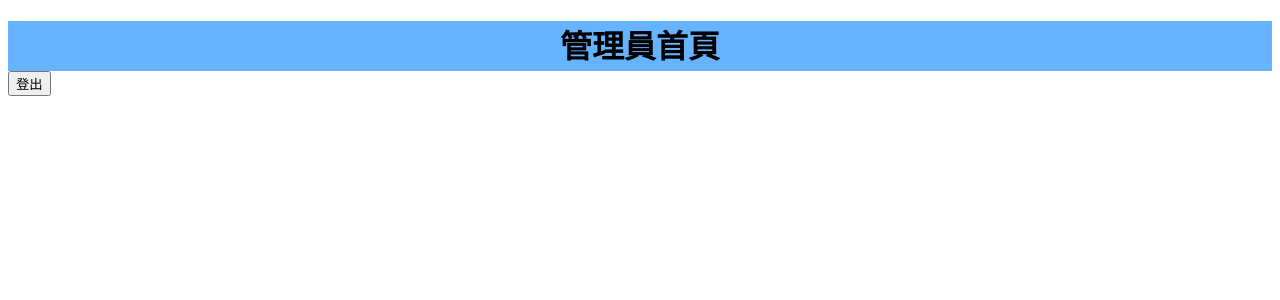
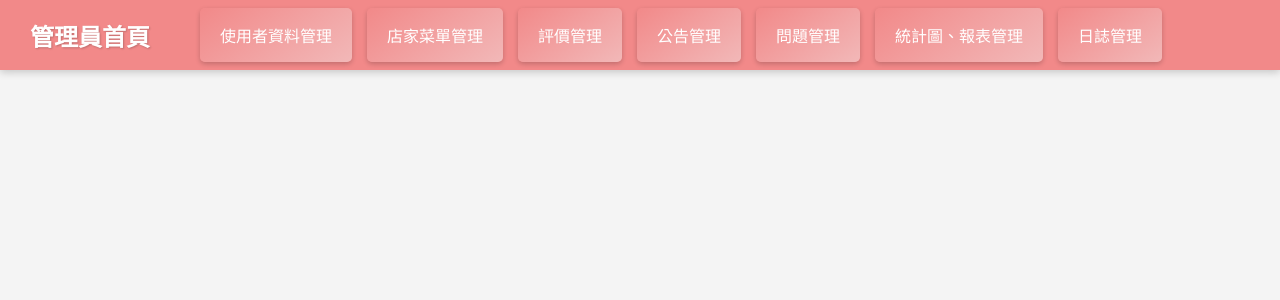
Before and after one commit to wushuhsien/nyust_food, a PHP site: page /admin.php in a window 1280 px wide. Shown: the top 300 px of the page. Run offline with PHP 8.4, Linux system fonts and the light colour scheme.

Commit message:
管理員首頁

```diff
--- a/admin.php
+++ b/admin.php
@@ -1,19 +1,133 @@
 <!DOCTYPE html>
-<html>
+<html lang="zh-Hant">
 <head>
-	<meta charset="UTF-8">
+<meta charset="UTF-8">
+<title>管理員首頁</title>
 <style>
-	#a{
-	background-color:#66B3FF;
-	height:50px;
-	float:center;
-	text-align: center;
-	}
+    body {
+        margin: 0;
+        font-family: 'Segoe UI', Tahoma, Geneva, Verdana, sans-serif;
+        background-color: #f4f4f4;
+    }
+
+    /* 頂部選單列 */
+    .top-menu {
+        background-color: #f28989; /* 主色：珊瑚粉 */
+        display: flex;
+        align-items: center;
+        padding: 0 30px;
+        box-shadow: 0 2px 8px rgba(0,0,0,0.2);
+        height: 70px;
+    }
+
+    /* 標題 */
+    .top-menu h1 {
+        color: #ffffff;
+        font-size: 24px;
+        margin: 0;
+        margin-right: 50px;
+        text-shadow: 1px 1px 2px rgba(0,0,0,0.2);
+    }
+
+    /* 標題長方形 */
+    .menu-item {
+        position: relative;
+        padding: 15px 20px;
+        color: #ffffff;
+        cursor: pointer;
+        text-decoration: none;
+        border-radius: 5px;
+        margin-right: 15px;
+        transition: all 0.3s ease;
+        background: linear-gradient(145deg, #f28989, #f2b8b8); /* 漸層 */
+        box-shadow: 0 2px 5px rgba(0,0,0,0.2);
+    }
+
+    .menu-item:hover {
+        background: linear-gradient(145deg, #f25e5e, #f28989);
+        box-shadow: 0 4px 10px rgba(0,0,0,0.3);
+    }
+
+    /* 下拉選單 */
+    .dropdown {
+        display: none;
+        position: absolute;
+        top: 100%;
+        left: 0;
+        background-color: #f25e5e;
+        min-width: 200px;
+        border-radius: 0 0 5px 5px;
+        box-shadow: 0 4px 8px rgba(0,0,0,0.2);
+        z-index: 1000;
+    }
+
+    .dropdown a {
+        display: block;
+        padding: 12px 20px;
+        color: #ffffff;
+        text-decoration: none;
+        transition: background-color 0.2s;
+    }
+
+    .dropdown a:hover {
+        background-color: #f2b8b8;
+        color: #333;
+    }
+
+    /* 滑鼠碰到顯示下拉選單 */
+    .menu-item:hover .dropdown {
+        display: block;
+    }
+
+    /* 調整頂部選單排列 */
+    .menu-item:first-child {
+        margin-left: auto; /* 讓第一個項目靠右，標題靠左 */
+    }
+
+    /* 響應式調整 (小螢幕) */
+    @media screen and (max-width: 900px) {
+        .top-menu {
+            flex-wrap: wrap;
+            height: auto;
+            padding: 10px 20px;
+        }
+        .menu-item {
+            margin: 5px 10px;
+        }
+    }
 </style>
-	<title>管理員首頁</title>
 </head>
 <body>
-	<div id="a"><h1>管理員首頁</h1></div>
-	<input type="button" value="登出" class="logout-btn" onclick="window.location='login.html'">
+
+<div class="top-menu">
+    <h1>管理員首頁</h1>
+
+    <div class="menu-item">使用者資料管理
+        <div class="dropdown">
+            <a href="#">所有學生/教職員資料</a>
+            <a href="#">所有店家資料</a>
+            <a href="#">管理帳號</a>
+        </div>
+    </div>
+
+    <div class="menu-item">店家菜單管理</div>
+
+    <div class="menu-item">評價管理</div>
+
+    <div class="menu-item">公告管理</div>
+
+    <div class="menu-item">問題管理</div>
+
+    <div class="menu-item">統計圖、報表管理
+        <div class="dropdown">
+            <a href="#">店家歷史訂單</a>
+            <a href="#">使用者歷史訂單</a>
+            <a href="#">店家財務分析報表</a>
+        </div>
+    </div>
+
+    <div class="menu-item">日誌管理</div>
+</div>
+
 </body>
 </html>
```
